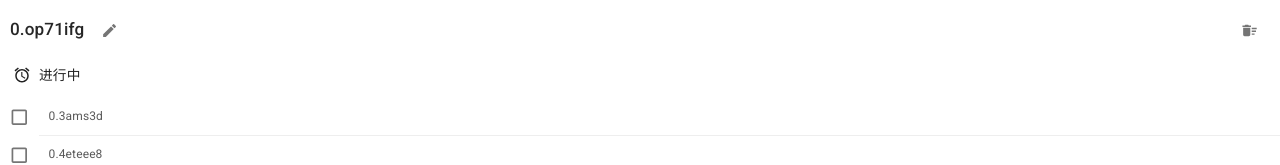
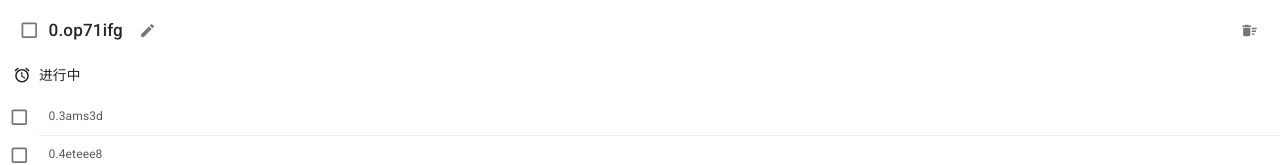
Before and after one commit to lenconda/sigma_web, a React app: page / in a window 1280 px wide. Shown: the top 165 px of the page. Built offline with nearby package versions, Linux system fonts and the light colour scheme.

Commit message:
feat: add current task finish handler

```diff
--- a/src/components/TaskList/index.tsx
+++ b/src/components/TaskList/index.tsx
@@ -30,6 +30,7 @@ import AddCircleIcon from '@material-ui/icons/AddCircle';
 import DeleteSweepIcon from '@material-ui/icons/DeleteSweep';
 import MoveToInboxIcon from '@material-ui/icons/MoveToInbox';
 import Input from '@material-ui/core/Input';
+import Checkbox from '@material-ui/core/Checkbox';
 import Hub from '../../core/hub';
 import moment from 'moment';
 import './index.less';
@@ -222,6 +223,10 @@ export default (props: TaskList) => {
     }
   };
 
+  const handleCurrentTaskFinishedChange = (event: React.ChangeEvent<HTMLInputElement>) => {
+    console.log(event.target.checked);
+  };
+
   useEffect(() => {
     const handleMetaKey = (type: 'keydown' | 'keyup' | string, event: KeyboardEvent) => {
       const { metaKey, ctrlKey, key } = event;
@@ -307,7 +312,8 @@ export default (props: TaskList) => {
   return (
     <div className="task-list">
       <div className="task-list__title-bar">
-        <Typography variant="h6">
+        <Typography variant="h6" style={{ display: 'flex', alignItems: 'center' }}>
+          <Checkbox color="primary" checked={currentTask.finished} onChange={handleCurrentTaskFinishedChange} />
           {props.currentTask.content}&nbsp;
           <IconButton aria-label="edit" size="medium">
             <EditIcon fontSize="small" />
```
